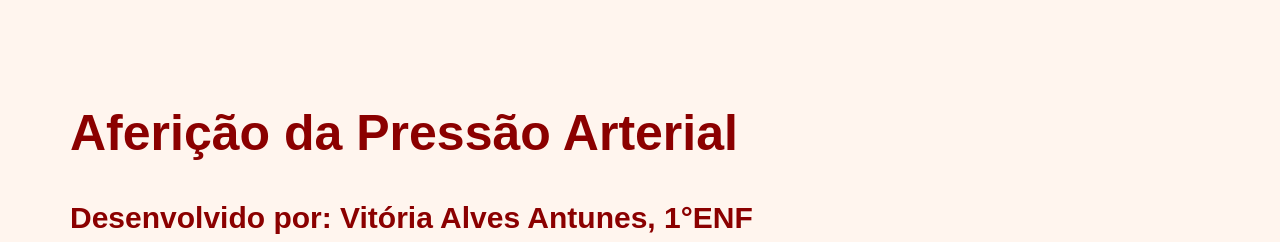
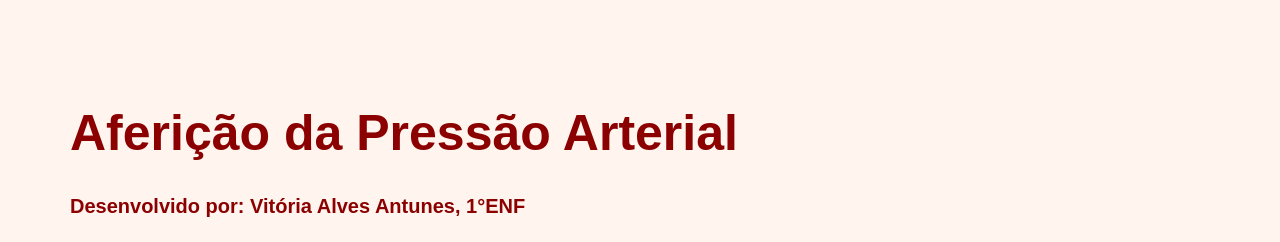
Before and after one commit to Vitoria598/adaptacaodeprojeto, a plain HTML site: page index.html in a window 1280 px wide. Shown: the top 242 px of the page. Drawn offline with Linux system fonts and the light colour scheme.

Commit message:
tamanho h4

```diff
--- a/style.css
+++ b/style.css
@@ -8,7 +8,7 @@ h2{font-size: 30px;}
 
 h3{font-size: 30px;}
 
-h4{font-size: 30px;}
+h4{font-size: 20px;}
 
 p{font-size: 20px;}
 
```
